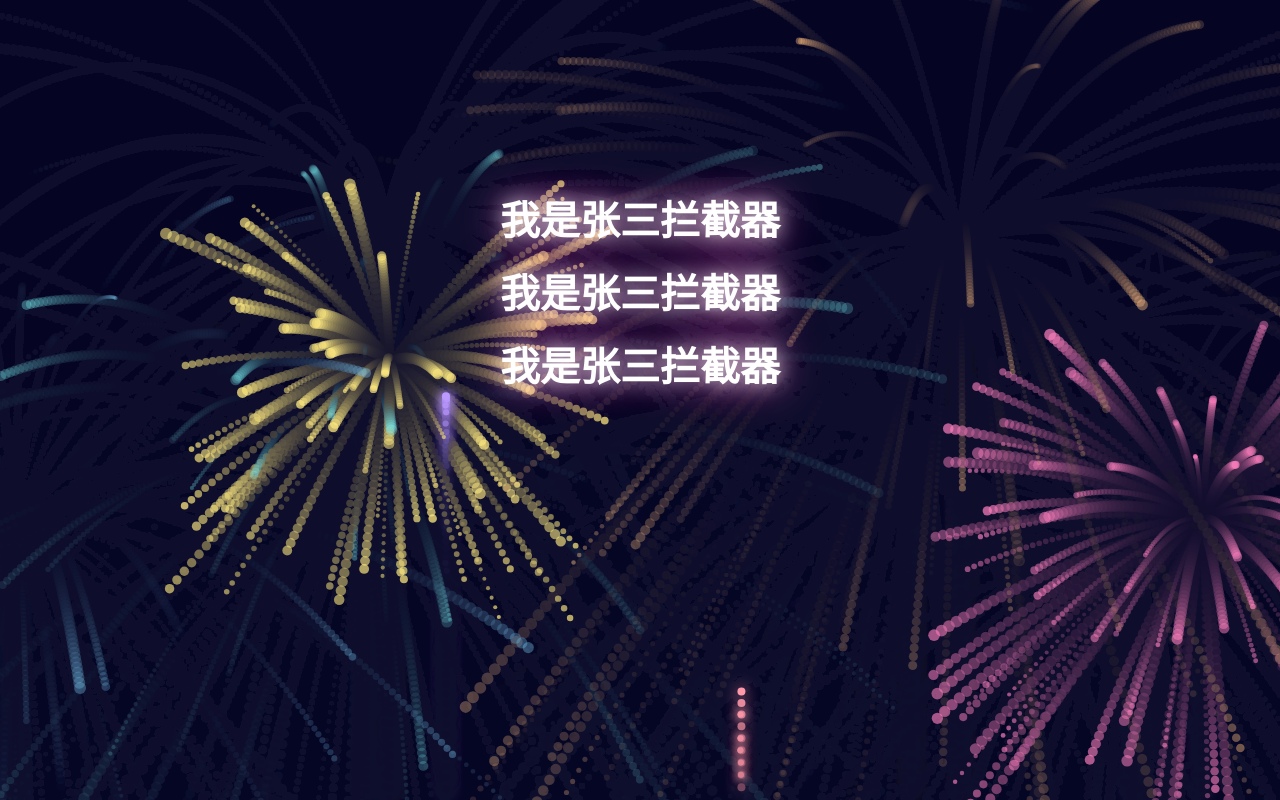
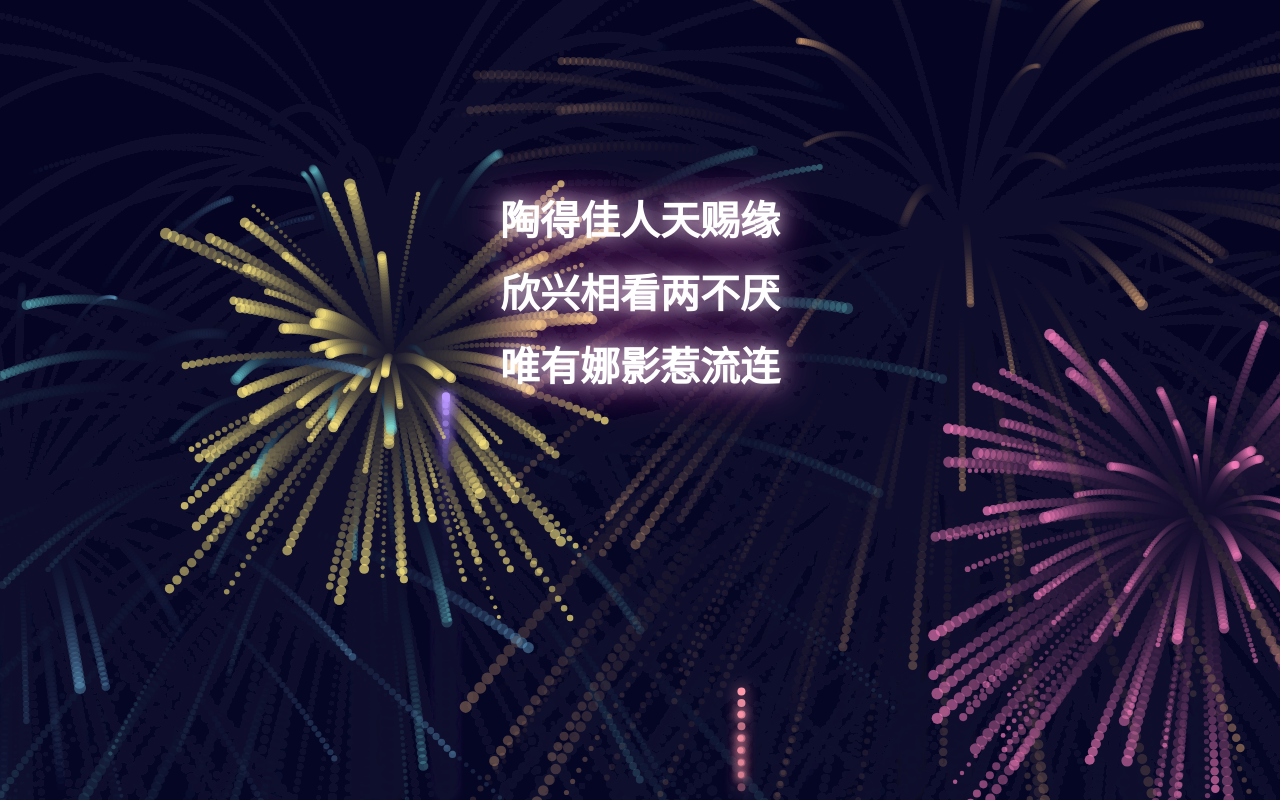
Before and after one commit to JQoder/love-show, a plain HTML site: page index.html in a window 1280 px wide. Drawn offline with Linux system fonts and the light colour scheme.

Commit message:
Update index.html
更新

```diff
--- a/index.html
+++ b/index.html
@@ -3,7 +3,7 @@
 <head>
     <meta charset="UTF-8">
     <meta name="viewport" content="width=device-width, initial-scale=1.0">
-    <title>恋爱100天纪念日 ❤️</title>
+    <title>❤️恋爱100天纪念日 ❤️</title>
     <style>
         * {
             margin: 0;
@@ -197,12 +197,12 @@
     <canvas id="canvas"></canvas>
 
     <div class="text-container">
-        <div class="text-line">我是张三拦截器</div>
-        <div class="text-line">我是张三拦截器</div>
-        <div class="text-line">我是张三拦截器</div>
-        <div class="text-line">我是张三拦截器</div>
-        <div class="text-line">我是张三拦截器</div>
-        <div class="text-line">我是张三拦截器</div>
+        <div class="text-line">陶得佳人天赐缘</div>
+        <div class="text-line">欣兴相看两不厌</div>
+        <div class="text-line">唯有娜影惹流连</div>
+        <div class="text-line">甘愿为我醉红颜</div>
+        <div class="text-line">此生不渝爱绵绵</div>
+        <div class="text-line">星河共赴守你缘</div>
     </div>
 
     <div class="heart-container">
```
